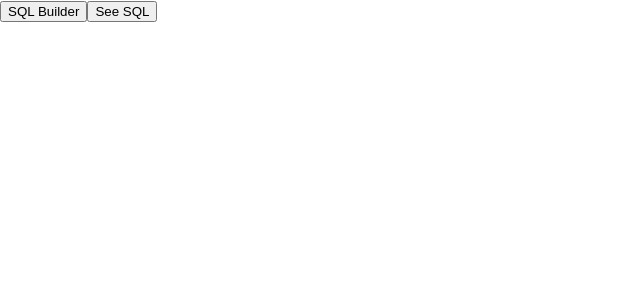
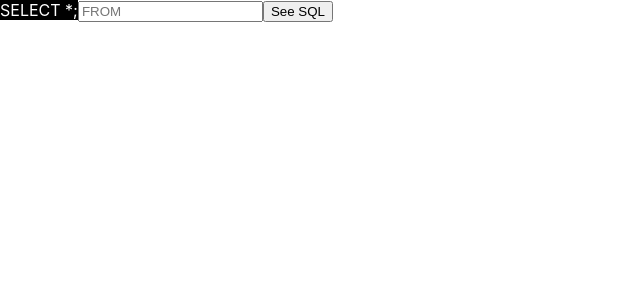
Before and after one commit to ArthurCottey/SqlGeneratorReactJS, a React (Create React App) app: page / in a window 1280 px wide. Shown: the top 300 px of the page, without its empty margins (0-640 px from the left). Built offline with nearby package versions, Linux system fonts and the light colour scheme.

Commit message:
Adding FROM input

```diff
--- a/src/components/Sql.js
+++ b/src/components/Sql.js
@@ -3,14 +3,15 @@ import {useState} from "react";
 
 export const Sql = () => {
     const [sqlRequest, setSqlRequest] = useState({
-        select: ['id', 'name', 'surname', 'isAdmin'],
-        from: 'users',
-        where: ['name = "Arthur"', 'surname = "COTTEY"']
+        select: [],
+        from: '',
+        where: []
     })
+
+    const [requestBuildingTest, setSqlRequestBuildingTest] = useState("SELECT *;")
 
     const sqlRequestBuilder = () => {
         let sqlRequestBuild = "";
-
 
         // SELECT builder
         if (sqlRequest.select.length < 1) {
@@ -40,8 +41,15 @@ export const Sql = () => {
         }
 
         sqlRequestBuild = sqlRequestBuild + ";"
+        setSqlRequestBuildingTest(sqlRequestBuild);
+    }
 
-        console.log(sqlRequestBuild)
+
+
+    const setFrom = (value) => {
+        sqlRequest.from = value;
+        setSqlRequestBuildingTest(sqlRequestBuilder())
+        console.log(sqlRequestBuilder())
     }
 
     const seeSql = () => {
@@ -50,8 +58,10 @@ export const Sql = () => {
 
     return (
         <div>
+            <span className="sqlConsole">{requestBuildingTest}</span>
 
-            <button onClick={() => sqlRequestBuilder()}>SQL Builder</button>
+            <input type="text" placeholder="FROM" onChange={(e) => setFrom(e.target.value)}/>
+
             <button onClick={() => seeSql()}>See SQL</button>
         </div>
     );
--- a/src/index.css
+++ b/src/index.css
@@ -11,3 +11,8 @@ code {
     font-family: source-code-pro, Menlo, Monaco, Consolas, 'Courier New',
     monospace;
 }
+
+.sqlConsole {
+    background: black;
+    color: white;
+}
```
